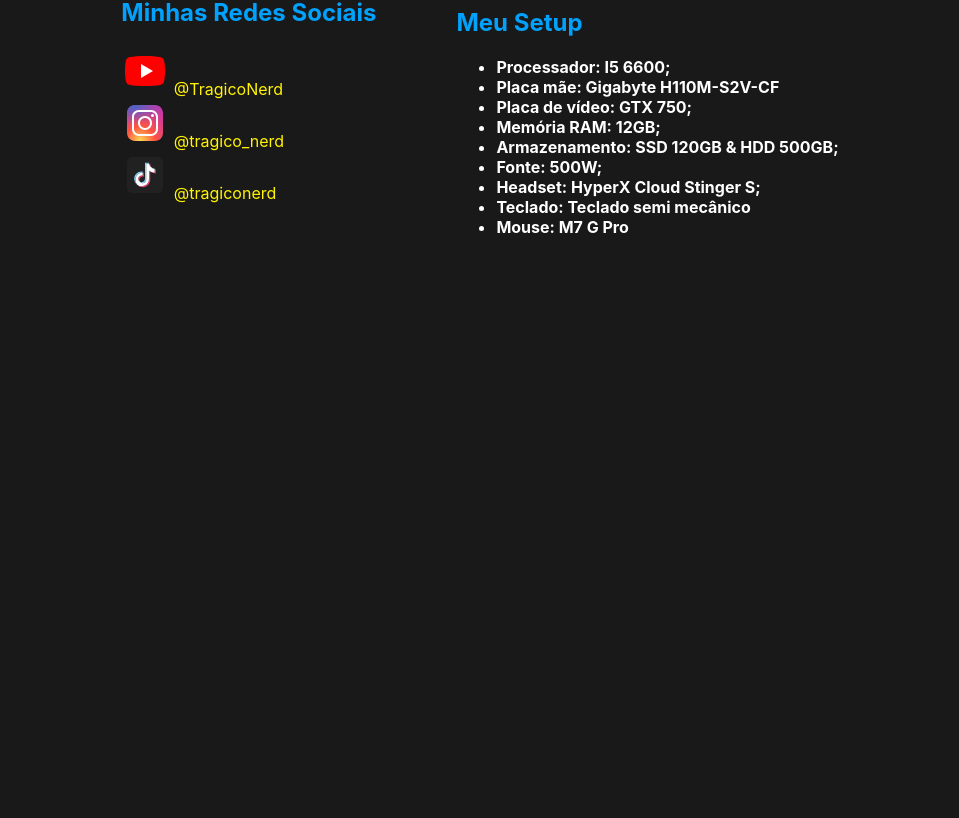
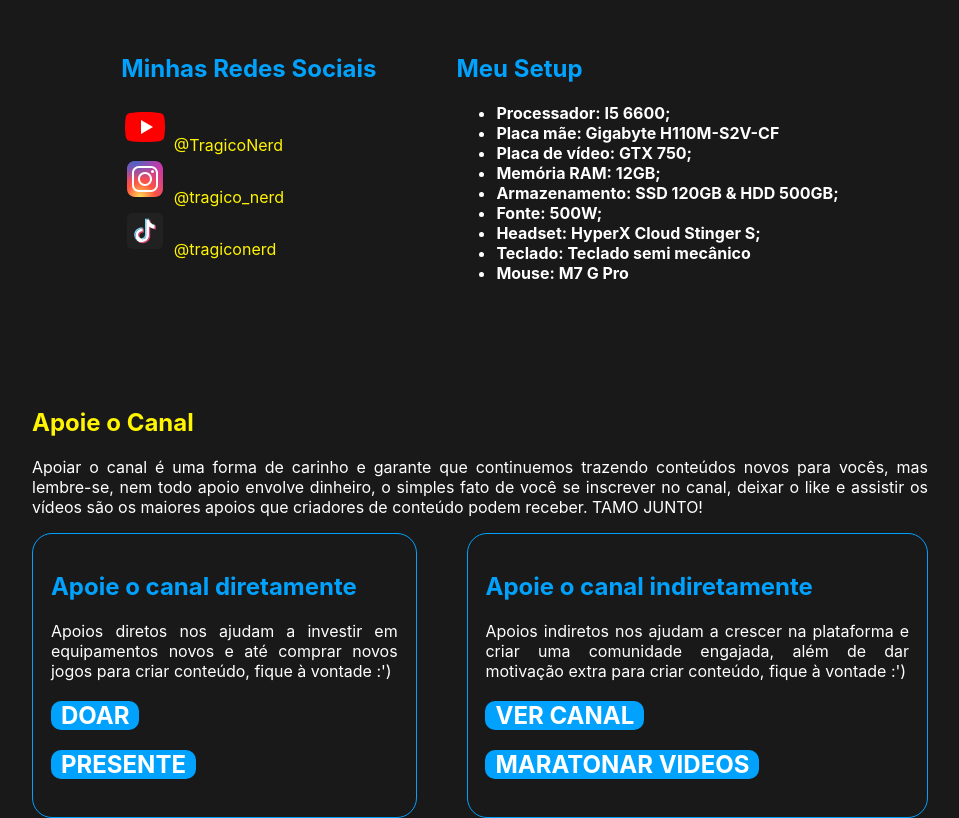
Before and after one commit to jefferson-justino/tragiconerd, a React (Create React App) app: page / in a window 1280 px wide. Shown: the part 1039-1857 px from the top of the page, without its empty margins (160-1119 px from the left). Before the commit the page ends 1292 px from the top, so only its background shows below. Built offline with nearby package versions, Linux system fonts and the light colour scheme.

Commit message:
doar section

```diff
--- /dev/null
+++ b/src/components/components independent/doar.css
@@ -0,0 +1,53 @@
+.support{
+    color: #FFF500;
+    padding-top: 10%;
+}
+p{
+    color: white;
+    text-align: justify;
+}
+.content{
+    display: flex;
+    gap: 50px;
+}
+.titleCard{
+    color: #00A2FD;
+}
+.cardSupport{
+    border: #00A2FD solid 1px;
+    padding: 2%;
+    border-radius: 20px;
+}
+.bot{
+    background-color:  #00A2FD;
+    padding-left: 10px;
+    padding-right: 10px;
+    width: fit-content;
+    border-radius: 10px;
+
+}
+section div a{
+    color: white;
+}
+.bot:hover{
+    background-color:  #FFF500;
+    animation: scaleUp 0.3s ease-in-out;
+
+}
+section div a:hover{
+     color: #00A2FD;
+}
+
+@keyframes scaleUp {
+    0% {
+     transform: scale(1);
+    }
+
+    50% {
+     transform: scale(0.95);
+    }
+
+    100% {
+     transform: scale(1);
+    }
+   }
--- /dev/null
+++ b/src/components/components independent/doar.js
@@ -0,0 +1,40 @@
+import './doar.css'
+
+export default function Doar(){
+    return(
+        <section >
+            <h2 className='support' id='support' >Apoie o Canal</h2>
+            <p>Apoiar o canal é uma forma de carinho e garante que continuemos trazendo conteúdos novos
+                para vocês, mas lembre-se, nem todo apoio envolve dinheiro, o simples fato de você se inscrever
+                no canal, deixar o like e assistir os vídeos são os maiores apoios que criadores de conteúdo podem receber.
+                TAMO JUNTO!
+            </p>
+<div className='content'>
+            <div className='cardSupport'>
+                <h2 className='titleCard' >Apoie o canal diretamente</h2>
+                <p> Apoios diretos nos ajudam a investir em equipamentos novos e até comprar novos jogos
+                    para criar conteúdo, fique à vontade :')
+                </p>
+                <a href="https://livepix.gg/tragiconerd" target="_blank" rel="noreferrer">
+                   <div className='bot'><h1>DOAR</h1> </div>
+                </a>
+                <a href="https://www.amazon.com.br/hz/wishlist/ls/K7KBOEU4EEX0?ref_=wl_share" target="_blank" rel="noreferrer">
+                   <div className='bot'><h1>PRESENTE</h1> </div>
+                </a>
+            </div>
+            <div className='cardSupport' >
+            <h2 className='titleCard'>Apoie o canal indiretamente</h2>
+            <p> Apoios indiretos nos ajudam a crescer na plataforma e criar uma comunidade engajada, além de dar
+                    motivação extra para criar conteúdo, fique à vontade :')
+                </p>
+                <a href="https://www.youtube.com/@TragicoNerd?sub_confirmation=1" target="_blank" rel="noreferrer">
+                   <div className='bot'><h1>VER CANAL</h1> </div>
+                </a>
+                <a href="https://www.youtube.com/@TragicoNerd/playlists" target="_blank" rel="noreferrer">
+                   <div className='bot'><h1>MARATONAR VIDEOS</h1> </div>
+                </a>
+            </div>
+</div>
+        </section>
+    )
+}
--- a/src/components/headerComponents/header.js
+++ b/src/components/headerComponents/header.js
@@ -14,7 +14,7 @@
                     <a href="#about"   > <li className={styles.option}>SOBRE</li></a>
                     <a href="#setup"   > <li className={styles.option}>SETUP</li></a>
                     <a href="#redes"  > <li className={styles.option}>REDES SOCIAIS</li></a>
-                    <a href="#jj"  > <li className={styles.option}>DOAR</li></a>
+                    <a href="#support"  > <li className={styles.option}>APOIAR</li></a>
                 </ul>
             </nav>
 
--- a/src/components/mainComponents/main.js
+++ b/src/components/mainComponents/main.js
@@ -3,6 +3,7 @@
 import imginsta from '../../img/instagram.svg'
 import imgyout from '../../img/youtube.svg'
 import imgtik from '../../img/tik-tok.svg'
+import Doar from "../components independent/doar"
 export default function Main(){
 
     return(
@@ -60,6 +61,8 @@
 
                 </section>
                 </div>
+                    <Doar/>
+
         </main>
 
     )
--- a/src/components/mainComponents/main.module.css
+++ b/src/components/mainComponents/main.module.css
@@ -27,7 +27,7 @@
 }
 .setupTitle{
     color: #00A2FD;
-    padding-top: 8%;
+    padding-top: 20%;
 }
 .product:hover{
     color: #00A2FD;
@@ -40,7 +40,7 @@
 }
 .redesTitle{
     color: #00A2FD;
-    padding-top: 8%;
+    padding-top: 30%;
 }
 .rede{
     text-decoration: none;
```
